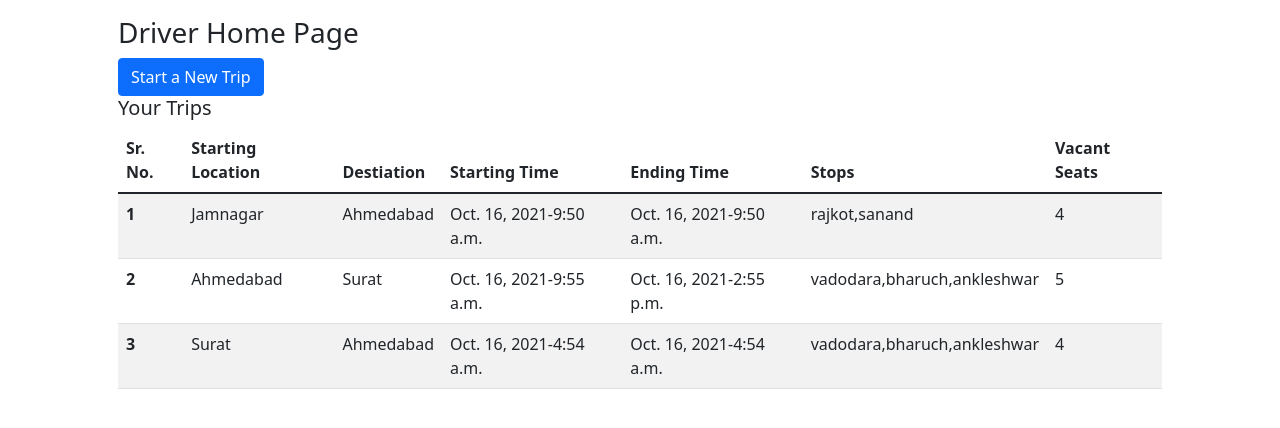
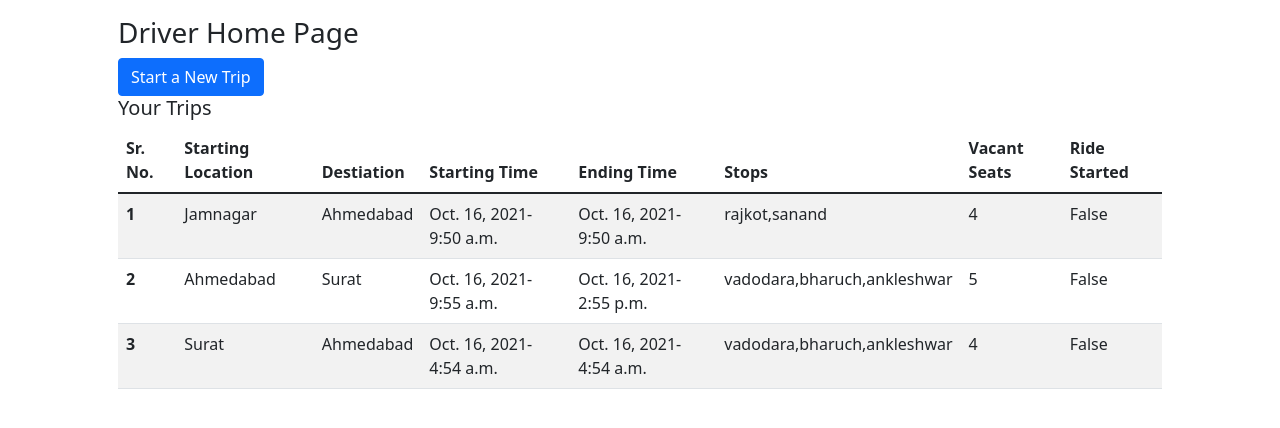
Before and after one commit to HrujulThumar22/Savari, a Django app: template templates/driver/home.html in a window 1280 px wide. Shown: the part 56-484 px from the top of the page. Run offline with Django 3.2, Linux system fonts and the light colour scheme; the template is opened without the code that fills it: values that come from a table or form of the project are taken from there, others are empty; data comes from the database, SQL or seed files in the repository.

Commit message:
Adding one field

```diff
--- a/templates/driver/home.html
+++ b/templates/driver/home.html
@@ -19,6 +19,7 @@
                         <th scope="col">Ending Time</th>
                         <th scope="col">Stops</th>
                         <th scope="col">Vacant Seats</th>
+                        <th scope="col">Ride Started</th>
                     </tr>
                 </thead>
                 <tbody>
@@ -31,6 +32,7 @@
                         <td>{{trip.Trip_Ending_Date}}-{{trip.Trip_Ending_Time}}</td>
                         <td>{{trip.Stops}}</td>
                         <td>{{trip.Vacancy}}</td>
+                        <td>{{trip.isTripStarted}}</td>
                         </tr>
                     {% endfor %}
                 </tbody>
```
